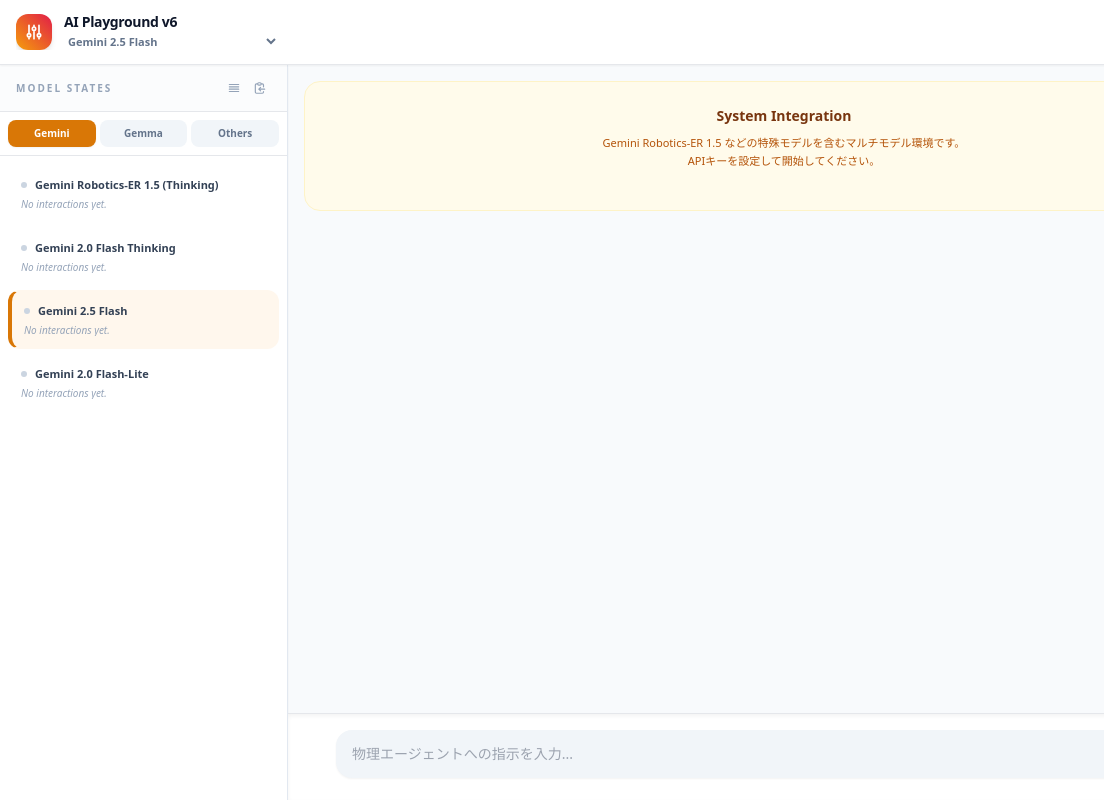
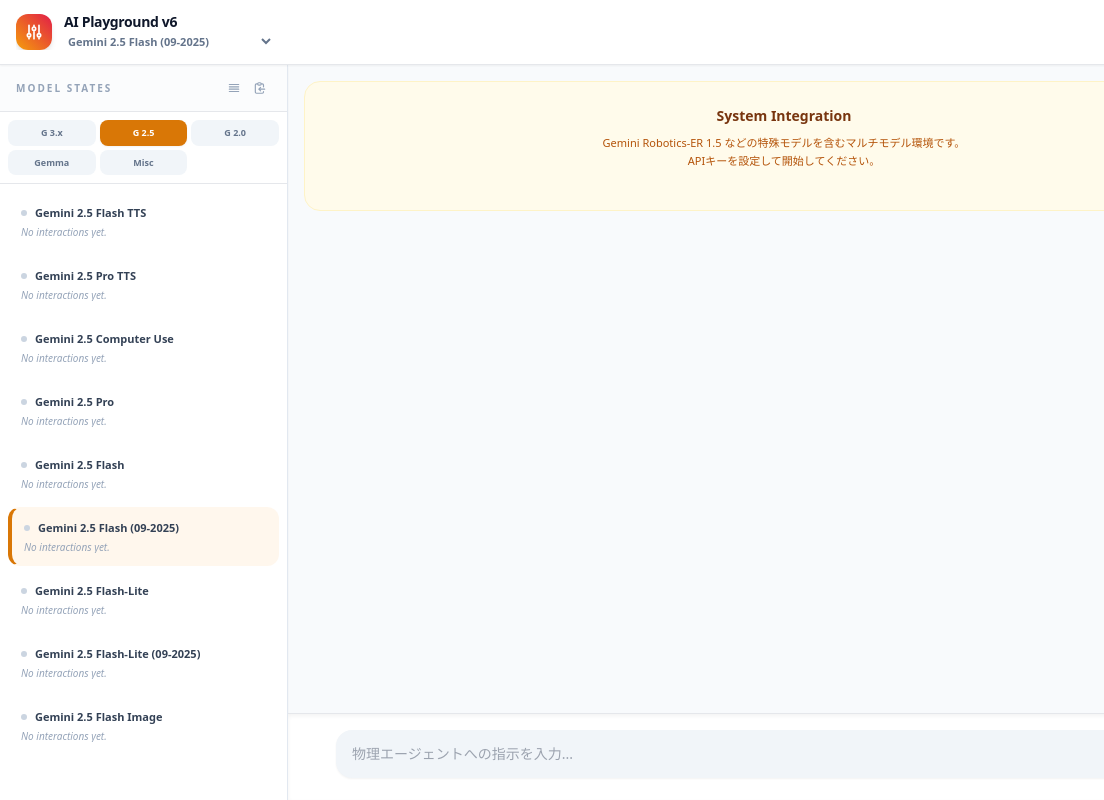
Before and after one commit to TakashiSasaki/webtools.moukaeritai.work, a plain HTML site: page tools/hello-generative-language-api/index.html in a window 1280 px wide. Shown: the full height of the page, 0-1104 px from the left. Drawn offline with nearby package versions, Linux system fonts and the light colour scheme.

```diff
--- a/sw.js
+++ b/sw.js
@@ -1,4 +1,4 @@
-const CACHE_NAME = 'webtools-v1.0.3';
+const CACHE_NAME = 'webtools-v1.0.4';
 const ASSETS_TO_CACHE = [
     '/',
     '/index.html',
--- a/tools/hello-generative-language-api/app.js
+++ b/tools/hello-generative-language-api/app.js
@@ -3,7 +3,7 @@ let config = {
     model: localStorage.getItem('playground_v6_model') || "gemini-2.5-flash-preview-09-2025"
 };
 
-let currentSidebarTab = 'gemini';
+let currentSidebarTab = 'v25';
 const modelStats = JSON.parse(localStorage.getItem('playground_v6_stats') || "{}");
 
 const chatWindow = document.getElementById('chat-window');
@@ -18,6 +18,7 @@ const settingsModal = document.getElementById('settings-modal');
 const apiKeyInput = document.getElementById('api-key-input');
 const toast = document.getElementById('toast');
 const toastText = document.getElementById('toast-text');
+const copyChatModelsBtn = document.getElementById('copy-chat-models-btn');
 
 // --- UI Logic ---
 
@@ -28,14 +29,14 @@ function setSidebarTab(tab) {
 }
 
 function refreshSidebarTabsUI() {
-    const tabs = ['gemini', 'gemma', 'others'];
+    const tabs = ['v3', 'v25', 'v20', 'gemma', 'others'];
     tabs.forEach(t => {
         const btn = document.getElementById(`tab-${t}`);
         if (!btn) return;
         if (t === currentSidebarTab) {
-            btn.className = "flex-1 py-1.5 text-[10px] font-bold rounded-lg bg-amber-600 text-white shadow-sm";
+            btn.className = "py-1.5 text-[9px] font-bold rounded-lg bg-amber-600 text-white shadow-sm";
         } else {
-            btn.className = "flex-1 py-1.5 text-[10px] font-bold rounded-lg bg-slate-100 text-slate-500 hover:bg-slate-200";
+            btn.className = "py-1.5 text-[9px] font-bold rounded-lg bg-slate-100 text-slate-500 hover:bg-slate-200";
         }
     });
 }
@@ -47,10 +48,15 @@ function initSidebar() {
     const allOptions = Array.from(modelSelect.querySelectorAll('option'));
     const filtered = allOptions.filter(opt => {
         const val = opt.value.toLowerCase();
-        const text = opt.text.toLowerCase();
-        if (currentSidebarTab === 'gemini') return val.includes('gemini');
+        if (currentSidebarTab === 'v3') return val.includes('gemini-3') || val.includes('nano-banana');
+        if (currentSidebarTab === 'v25') return val.includes('gemini-2.5');
+        if (currentSidebarTab === 'v20') return val.includes('gemini-2.0');
         if (currentSidebarTab === 'gemma') return val.includes('gemma');
-        if (currentSidebarTab === 'others') return !val.includes('gemini') && !val.includes('gemma');
+        if (currentSidebarTab === 'others') {
+            return !val.includes('gemini-3') && !val.includes('nano-banana') &&
+                !val.includes('gemini-2.5') && !val.includes('gemini-2.0') &&
+                !val.includes('gemma');
+        }
         return false;
     });
 
@@ -77,7 +83,7 @@ function initSidebar() {
 
         item.innerHTML = `
             <div class="flex items-center gap-2 mb-1">
-                <div class="w-1.5 h-1.5 rounded-full ${statusColor}"></div>
+                <div class="status-dot w-1.5 h-1.5 rounded-full ${statusColor}"></div>
                 <span class="text-[11px] font-bold text-slate-700 truncate">${opt.text}</span>
             </div>
             <p class="text-[10px] text-slate-400 last-output-preview italic leading-tight">
@@ -99,9 +105,9 @@ function refreshSidebar() {
     for (const [mId, stat] of Object.entries(modelStats)) {
         const item = document.getElementById(`sidebar-item-${mId}`);
         if (item) {
-            const dot = item.querySelector('.w-1.5');
+            const dot = item.querySelector('.status-dot');
             const preview = item.querySelector('.last-output-preview');
-            dot.className = `w-1.5 h-1.5 rounded-full ${stat.error ? 'bg-rose-500' : 'bg-emerald-500'}`;
+            dot.className = `status-dot w-1.5 h-1.5 rounded-full ${stat.error ? 'bg-rose-500' : 'bg-emerald-500'}`;
             preview.innerText = stat.text;
             if (stat.error) {
                 preview.classList.add('text-rose-400');
@@ -285,6 +291,21 @@ document.getElementById('list-models-btn').onclick = async () => {
         const data = await response.json();
 
         if (data.models) {
+            const chatModelIds = data.models
+                .filter(m => m.supportedGenerationMethods.includes('generateContent'))
+                .map(m => m.name.replace('models/', ''));
+
+            if (chatModelIds.length > 0) {
+                copyChatModelsBtn.classList.remove('hidden');
+                copyChatModelsBtn.onclick = () => {
+                    navigator.clipboard.writeText(chatModelIds.join('\n')).then(() => {
+                        showToast("Chat IDs Copied", "📋");
+                    });
+                };
+            } else {
+                copyChatModelsBtn.classList.add('hidden');
+            }
+
             data.models.forEach(model => {
                 const isInteractive = model.supportedGenerationMethods.includes('generateContent');
                 const card = document.createElement('div');
@@ -297,9 +318,9 @@ document.getElementById('list-models-btn').onclick = async () => {
                         <span class="text-[9px] font-bold text-slate-400 uppercase tracking-tighter bg-white px-1.5 py-0.5 rounded border border-slate-100">${model.version || 'v?'}</span>
                     </div>
                     <h4 class="text-sm font-bold text-slate-800 leading-tight">${model.displayName}</h4>
-                    <p class="text-[11px] text-slate-500 leading-relaxed mt-1">${model.description}</p>
+                    <p class="text-[11px] text-slate-500 leading-relaxed mt-1">${model.description || 'No description available.'}</p>
                     <div class="flex flex-wrap gap-2 mt-2">
-                        ${model.supportedGenerationMethods.map(m => {
+                        ${(model.supportedGenerationMethods || []).map(m => {
                     const isTarget = m === 'generateContent';
                     return `<span class="text-[9px] font-bold ${isTarget ? 'bg-amber-600 text-white' : 'bg-slate-200 text-slate-600'} px-1.5 py-0.5 rounded">${m}</span>`;
                 }).join('')}
--- a/tools/hello-generative-language-api/index.html
+++ b/tools/hello-generative-language-api/index.html
@@ -25,24 +25,43 @@
                 <h1 class="text-sm font-bold tracking-tight leading-none mb-1">AI Playground v6</h1>
                 <select id="model-select"
                     class="bg-transparent text-[11px] text-slate-500 font-semibold focus:outline-none border-none p-0 cursor-pointer hover:text-amber-600 transition-colors">
-                    <optgroup label="Specialized Models">
-                        <option value="gemini-robotics-er-1.5">Gemini Robotics-ER 1.5 (Thinking)</option>
+                    <optgroup label="Experimental & Specialized">
+                        <option value="gemini-robotics-er-1.5">Gemini Robotics-ER 1.5</option>
+                        <option value="gemini-robotics-er-1.5-preview">Gemini Robotics-ER 1.5 (Preview)</option>
                         <option value="gemini-2.0-flash-thinking-preview-01-21">Gemini 2.0 Flash Thinking</option>
+                        <option value="gemini-2.0-flash-exp-image-generation">Gemini 2.0 Flash Image Gen</option>
+                        <option value="gemini-2.5-flash-preview-tts">Gemini 2.5 Flash TTS</option>
+                        <option value="gemini-2.5-pro-preview-tts">Gemini 2.5 Pro TTS</option>
+                        <option value="gemini-2.5-computer-use-preview-10-2025">Gemini 2.5 Computer Use</option>
+                        <option value="deep-research-pro-preview-12-2025">Deep Research Pro</option>
+                        <option value="gemini-3-pro-preview">Gemini 3 Pro (Preview)</option>
+                        <option value="gemini-3-flash-preview">Gemini 3 Flash (Preview)</option>
+                        <option value="gemini-3-pro-image-preview">Gemini 3 Pro Image (Preview)</option>
+                        <option value="nano-banana-pro-preview">Nano Banana Pro (Preview)</option>
                     </optgroup>
                     <optgroup label="Gemini Series">
-                        <option value="gemini-2.5-flash-preview-09-2025">Gemini 2.5 Flash</option>
-                        <option value="gemini-2.0-flash-lite-preview-09-2025">Gemini 2.0 Flash-Lite</option>
+                        <option value="gemini-2.5-pro">Gemini 2.5 Pro</option>
+                        <option value="gemini-2.5-flash">Gemini 2.5 Flash</option>
+                        <option value="gemini-2.5-flash-preview-09-2025">Gemini 2.5 Flash (09-2025)</option>
+                        <option value="gemini-2.0-flash">Gemini 2.0 Flash</option>
+                        <option value="gemini-2.0-flash-001">Gemini 2.0 Flash (001)</option>
+                        <option value="gemini-2.0-flash-lite">Gemini 2.0 Flash-Lite</option>
+                        <option value="gemini-2.0-flash-lite-001">Gemini 2.0 Flash-Lite (001)</option>
+                        <option value="gemini-2.5-flash-lite">Gemini 2.5 Flash-Lite</option>
+                        <option value="gemini-2.5-flash-lite-preview-09-2025">Gemini 2.5 Flash-Lite (09-2025)</option>
+                        <option value="gemini-2.5-flash-image">Gemini 2.5 Flash Image</option>
+                        <option value="gemini-exp-1206">Gemini Exp 1206</option>
                     </optgroup>
-                    <optgroup label="Gemma 3 (Neural/Linear)">
-                        <option value="gemma-3-27b-n-it">Gemma 3N 27B</option>
-                        <option value="gemma-3-12b-n-it">Gemma 3N 12B</option>
-                        <option value="gemma-3-4b-n-it">Gemma 3N 4B</option>
-                    </optgroup>
-                    <optgroup label="Gemma 3 (Standard/Edge)">
+                    <optgroup label="Gemma 3 Series">
                         <option value="gemma-3-27b-it">Gemma 3 27B</option>
                         <option value="gemma-3-12b-it">Gemma 3 12B</option>
                         <option value="gemma-3-4b-it">Gemma 3 4B</option>
                         <option value="gemma-3-1b-it">Gemma 3 1B</option>
+                        <option value="gemma-3-27b-n-it">Gemma 3N 27B</option>
+                        <option value="gemma-3-12b-n-it">Gemma 3N 12B</option>
+                        <option value="gemma-3-4b-n-it">Gemma 3N 4B</option>
+                        <option value="gemma-3n-e4b-it">Gemma 3N E4B</option>
+                        <option value="gemma-3n-e2b-it">Gemma 3N E2B</option>
                     </optgroup>
                 </select>
             </div>
@@ -100,13 +119,17 @@
                     </button>
                 </div>
             </div>
-            <div id="model-tabs" class="flex p-2 gap-1 border-b bg-white">
-                <button id="tab-gemini" onclick="setSidebarTab('gemini')"
-                    class="flex-1 py-1.5 text-[10px] font-bold rounded-lg transition-all">Gemini</button>
+            <div id="model-tabs" class="grid grid-cols-3 p-2 gap-1 border-b bg-white">
+                <button id="tab-v3" onclick="setSidebarTab('v3')"
+                    class="py-1.5 text-[9px] font-bold rounded-lg transition-all">G 3.x</button>
+                <button id="tab-v25" onclick="setSidebarTab('v25')"
+                    class="py-1.5 text-[9px] font-bold rounded-lg transition-all">G 2.5</button>
+                <button id="tab-v20" onclick="setSidebarTab('v20')"
+                    class="py-1.5 text-[9px] font-bold rounded-lg transition-all">G 2.0</button>
                 <button id="tab-gemma" onclick="setSidebarTab('gemma')"
-                    class="flex-1 py-1.5 text-[10px] font-bold rounded-lg transition-all">Gemma</button>
+                    class="py-1.5 text-[9px] font-bold rounded-lg transition-all">Gemma</button>
                 <button id="tab-others" onclick="setSidebarTab('others')"
-                    class="flex-1 py-1.5 text-[10px] font-bold rounded-lg transition-all">Others</button>
+                    class="py-1.5 text-[9px] font-bold rounded-lg transition-all">Misc</button>
             </div>
             <div id="model-list" class="flex-grow p-2 space-y-1">
                 <!-- Dynamically populated -->
@@ -196,7 +219,17 @@
         <div
             class="bg-white rounded-[2rem] p-8 max-w-2xl w-full shadow-2xl transform transition-all flex flex-col max-h-[80vh]">
             <div class="flex justify-between items-center mb-6">
-                <h3 class="text-xl font-bold text-slate-800">Available Models</h3>
+                <div class="flex items-center gap-3">
+                    <h3 class="text-xl font-bold text-slate-800">Available Models</h3>
+                    <button id="copy-chat-models-btn" title="Copy only Chat model IDs (generateContent supported)"
+                        class="hidden text-slate-400 hover:text-amber-600 transition-colors p-1 rounded-md hover:bg-amber-50">
+                        <svg xmlns="http://www.w3.org/2000/svg" class="w-4 h-4" fill="none" viewBox="0 0 24 24"
+                            stroke="currentColor">
+                            <path stroke-linecap="round" stroke-linejoin="round" stroke-width="2"
+                                d="M8 5H6a2 2 0 00-2 2v12a2 2 0 002 2h10a2 2 0 002-2v-1M8 5a2 2 0 002 2h2a2 2 0 002-2M8 5a2 2 0 012-2h2a2 2 0 012 2m0 0h2a2 2 0 012 2v3m2 4H10m0 0l3-3m-3 3l3 3" />
+                        </svg>
+                    </button>
+                </div>
                 <button id="close-models"
                     class="text-slate-400 hover:text-slate-600 text-3xl leading-none">&times;</button>
             </div>
```
Also changed, not shown: manifest.json.
